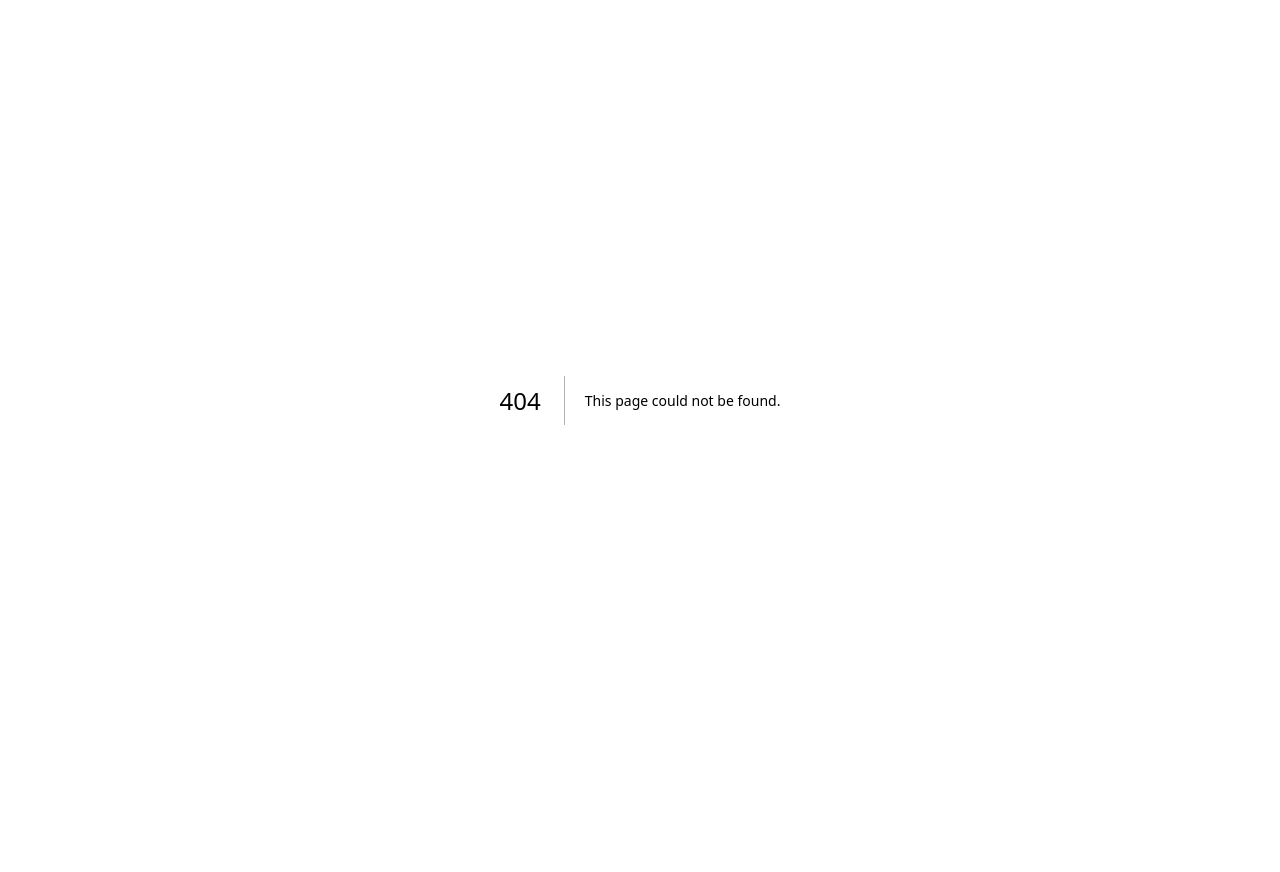
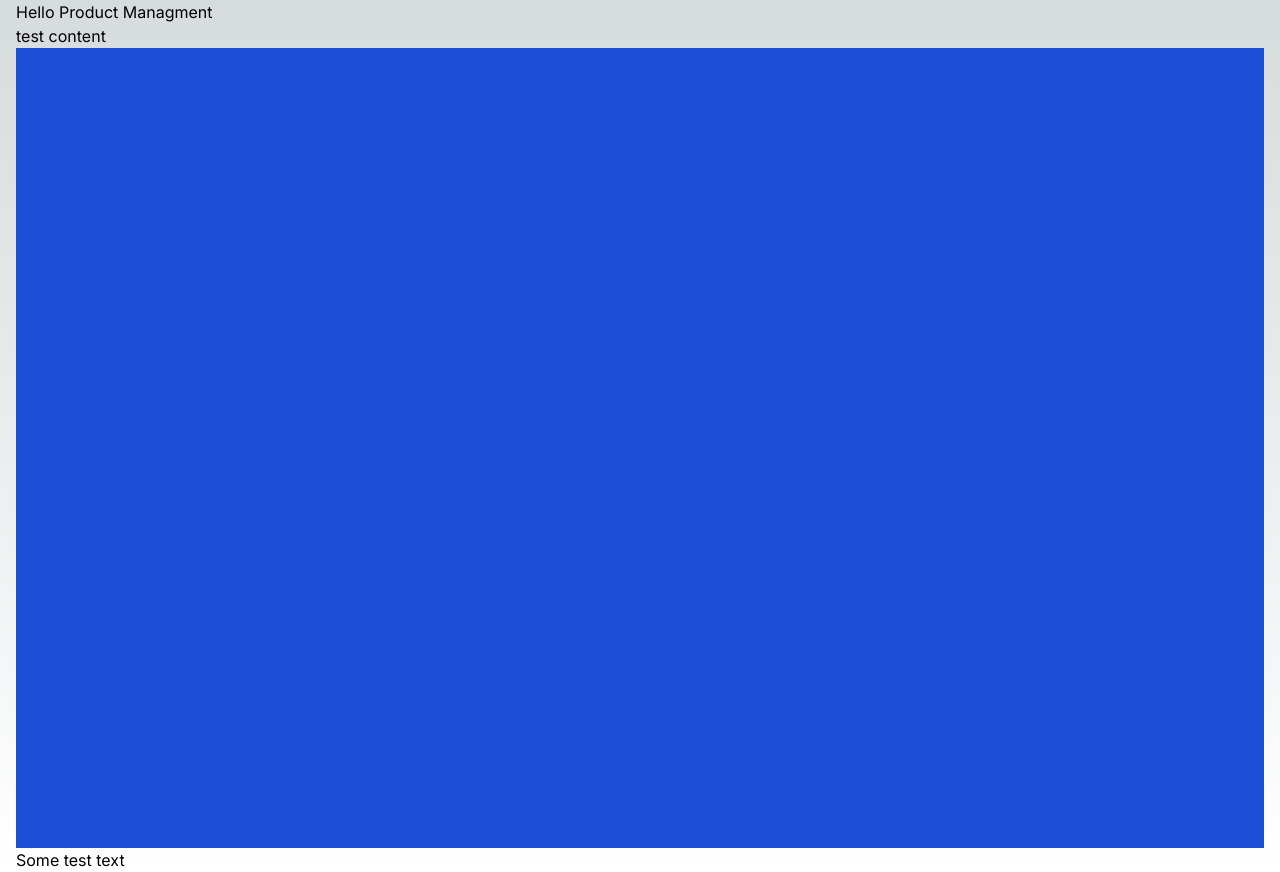
Before and after one commit to GarethPark/GKPProductManagerUI, a Next.js app: page / in a window 1280 px wide. Before the commit this address had no page. Before the commit the page ends 800 px from the top, so only its background shows below. Built offline with nearby package versions, Linux system fonts and the light colour scheme.

Commit message:
added homepage

```diff
--- /dev/null
+++ b/app/page.tsx
@@ -0,0 +1,14 @@
+export default function Home(){
+    return (
+        <>
+        <div className="container mx-auto px-4">
+            <h1>Hello Product Managment</h1>
+            <p>test content</p>
+            <div className="w-full h-screen bg-blue-700"></div>
+            <p>
+                Some test text
+            </p>
+        </div>
+        </>
+    );
+}
```
